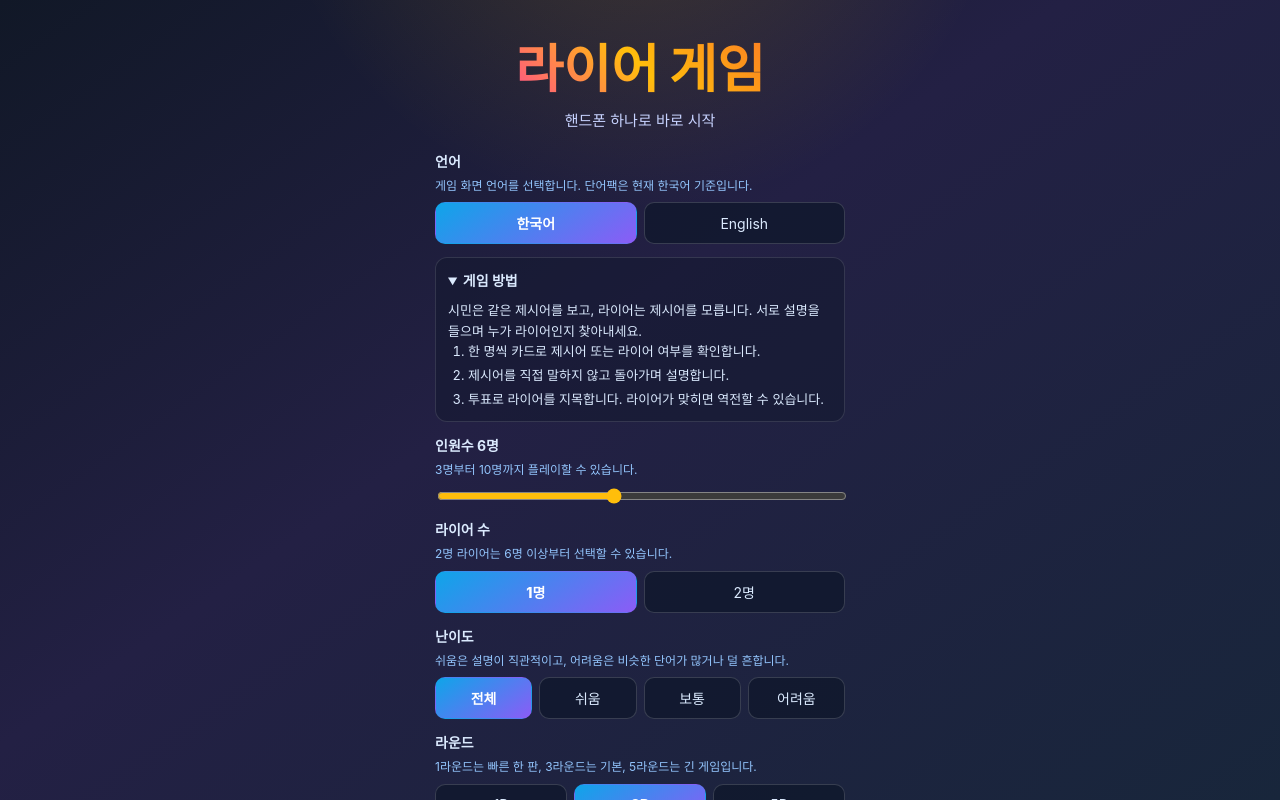
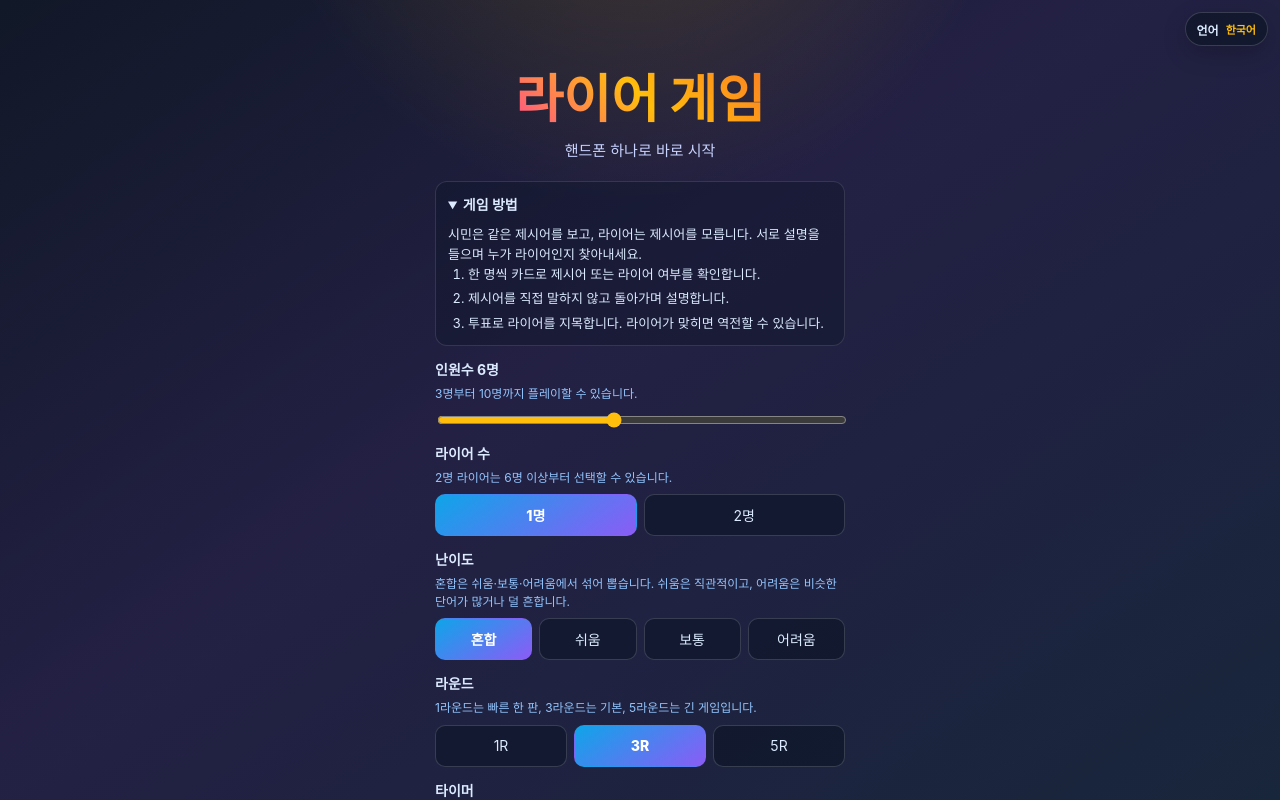
Before and after one commit to KANGSUNGBAE87/lyergame, a React (Vite) app: page / in a window 1280 px wide. Built offline with nearby package versions, Linux system fonts and the light colour scheme.

Commit message:
fix: refine setup copy and language menu

```diff
--- a/src/i18n/messages.js
+++ b/src/i18n/messages.js
@@ -17,6 +17,7 @@ export const MESSAGES = {
     'common.playerNumber': '{num}번',
     'common.roundShort': '{round}R',
     'setup.language.label': '언어',
+    'setup.language.trigger': '언어',
     'setup.language.help': '게임 화면 언어를 선택합니다. 단어팩은 현재 한국어 기준입니다.',
     'setup.guide.title': '게임 방법',
     'setup.guide.copy': '시민은 같은 제시어를 보고, 라이어는 제시어를 모릅니다. 서로 설명을 들으며 누가 라이어인지 찾아내세요.',
@@ -30,8 +31,8 @@ export const MESSAGES = {
     'setup.liarCount.one': '1명',
     'setup.liarCount.two': '2명',
     'setup.difficulty.label': '난이도',
-    'setup.difficulty.help': '쉬움은 설명이 직관적이고, 어려움은 비슷한 단어가 많거나 덜 흔합니다.',
-    'setup.difficulty.0': '전체',
+    'setup.difficulty.help': '혼합은 쉬움·보통·어려움에서 섞어 뽑습니다. 쉬움은 직관적이고, 어려움은 비슷한 단어가 많거나 덜 흔합니다.',
+    'setup.difficulty.0': '혼합',
     'setup.difficulty.1': '쉬움',
     'setup.difficulty.2': '보통',
     'setup.difficulty.3': '어려움',
@@ -115,6 +116,7 @@ export const MESSAGES = {
     'common.playerNumber': 'Player {num}',
     'common.roundShort': '{round}R',
     'setup.language.label': 'Language',
+    'setup.language.trigger': 'Language',
     'setup.language.help': 'Choose the UI language. The current word pack is Korean.',
     'setup.guide.title': 'How to play',
     'setup.guide.copy': 'Citizens see the same secret word. The liar does not know the word. Listen to each clue and find the liar.',
@@ -128,8 +130,8 @@ export const MESSAGES = {
     'setup.liarCount.one': '1 liar',
     'setup.liarCount.two': '2 liars',
     'setup.difficulty.label': 'Difficulty',
-    'setup.difficulty.help': 'Easy words are direct. Hard words are rarer or easier to confuse.',
-    'setup.difficulty.0': 'All',
+    'setup.difficulty.help': 'Mixed draws from easy, normal, and hard words. Easy is direct; hard is rarer or easier to confuse.',
+    'setup.difficulty.0': 'Mixed',
     'setup.difficulty.1': 'Easy',
     'setup.difficulty.2': 'Normal',
     'setup.difficulty.3': 'Hard',
--- a/src/screens/SetupScreen.jsx
+++ b/src/screens/SetupScreen.jsx
@@ -8,6 +8,7 @@ import { useGame } from '../store/gameStore.jsx';
 export default function SetupScreen() {
   const { dispatch } = useGame();
   const { locale, setLocale, t, categoryLabel } = useI18n();
+  const [languageOpen, setLanguageOpen] = useState(false);
   const [config, setConfig] = useState({
     playerCount: 6,
     liarCount: 1,
@@ -30,24 +31,40 @@ export default function SetupScreen() {
       ? prev.categories.filter(item => item !== category)
       : [...prev.categories, category],
   }));
+  const currentLocale = LOCALES.find(item => item.code === locale);
+  const chooseLocale = nextLocale => {
+    setLocale(nextLocale);
+    setLanguageOpen(false);
+  };
 
   return (
     <div className="screen setup">
+      <div className="locale-menu">
+        <button
+          className="locale-trigger"
+          type="button"
+          aria-expanded={languageOpen}
+          onClick={() => setLanguageOpen(open => !open)}
+        >
+          <span>{t('setup.language.trigger')}</span>
+          <b>{currentLocale?.label ?? locale}</b>
+        </button>
+        {languageOpen ? (
+          <div className="locale-popover" role="menu">
+            <div className="locale-popover-title">{t('setup.language.label')}</div>
+            {LOCALES.map(item => (
+              <button key={item.code} type="button" role="menuitemradio" aria-checked={locale === item.code} onClick={() => chooseLocale(item.code)}>
+                <span className="locale-check" aria-hidden="true" />
+                <span>{item.label}</span>
+              </button>
+            ))}
+          </div>
+        ) : null}
+      </div>
+
       <div className="setup-head">
         <h1 className="title">{t('app.title')}</h1>
         <p className="subtitle">{t('app.subtitle')}</p>
-      </div>
-
-      <div className="field">
-        <span>{t('setup.language.label')}</span>
-        <p className="field-help">{t('setup.language.help')}</p>
-        <div className="seg">
-          {LOCALES.map(item => (
-            <button key={item.code} className={locale === item.code ? 'on' : ''} type="button" onClick={() => setLocale(item.code)}>
-              {item.label}
-            </button>
-          ))}
-        </div>
       </div>
 
       <details className="field category-box guide-box" open>
--- a/src/styles/main.css
+++ b/src/styles/main.css
@@ -126,12 +126,92 @@ button {
   justify-content: flex-start;
   overflow-y: auto;
   gap: 13px;
-  padding-top: max(28px, env(safe-area-inset-top));
+  padding-top: max(58px, calc(env(safe-area-inset-top) + 30px));
 }
 
 .setup-head {
   text-align: center;
   margin-bottom: 8px;
+}
+
+.locale-menu {
+  position: fixed;
+  z-index: 50;
+  top: max(12px, env(safe-area-inset-top));
+  right: 12px;
+}
+
+.locale-trigger {
+  min-height: 34px;
+  display: flex;
+  align-items: center;
+  gap: 7px;
+  border: 1px solid rgba(255, 255, 255, 0.16);
+  border-radius: 999px;
+  background: rgba(15, 23, 42, 0.82);
+  color: #dbeafe;
+  padding: 7px 11px;
+  font-size: 12px;
+  font-weight: 800;
+  box-shadow: 0 8px 24px rgba(0, 0, 0, 0.2);
+}
+
+.locale-trigger b {
+  color: #ffbe0b;
+  font-size: 11px;
+}
+
+.locale-popover {
+  position: absolute;
+  top: calc(100% + 7px);
+  right: 0;
+  width: 168px;
+  border: 1px solid rgba(255, 255, 255, 0.16);
+  border-radius: 12px;
+  background: rgba(15, 23, 42, 0.96);
+  padding: 8px;
+  box-shadow: 0 18px 44px rgba(0, 0, 0, 0.36);
+}
+
+.locale-popover-title {
+  color: #93c5fd;
+  font-size: 11px;
+  font-weight: 800;
+  padding: 3px 6px 7px;
+}
+
+.locale-popover button {
+  width: 100%;
+  min-height: 34px;
+  display: grid;
+  grid-template-columns: 18px 1fr;
+  align-items: center;
+  gap: 6px;
+  border: 0;
+  border-radius: 8px;
+  background: transparent;
+  color: #dbeafe;
+  padding: 6px;
+  text-align: left;
+  font-size: 13px;
+  font-weight: 750;
+}
+
+.locale-popover button[aria-checked="true"] {
+  background: rgba(14, 165, 233, 0.2);
+  color: #fff;
+}
+
+.locale-check {
+  width: 8px;
+  height: 8px;
+  justify-self: center;
+  border-radius: 999px;
+  background: transparent;
+}
+
+.locale-popover button[aria-checked="true"] .locale-check {
+  background: #5eead4;
 }
 
 .field {
```
Also changed, not shown: ai/session-logs/2026-06-06-setup-copy-language-menu.md (added, +39 -0 lines), 1 other file (tests, documents, lock files or other folders).
